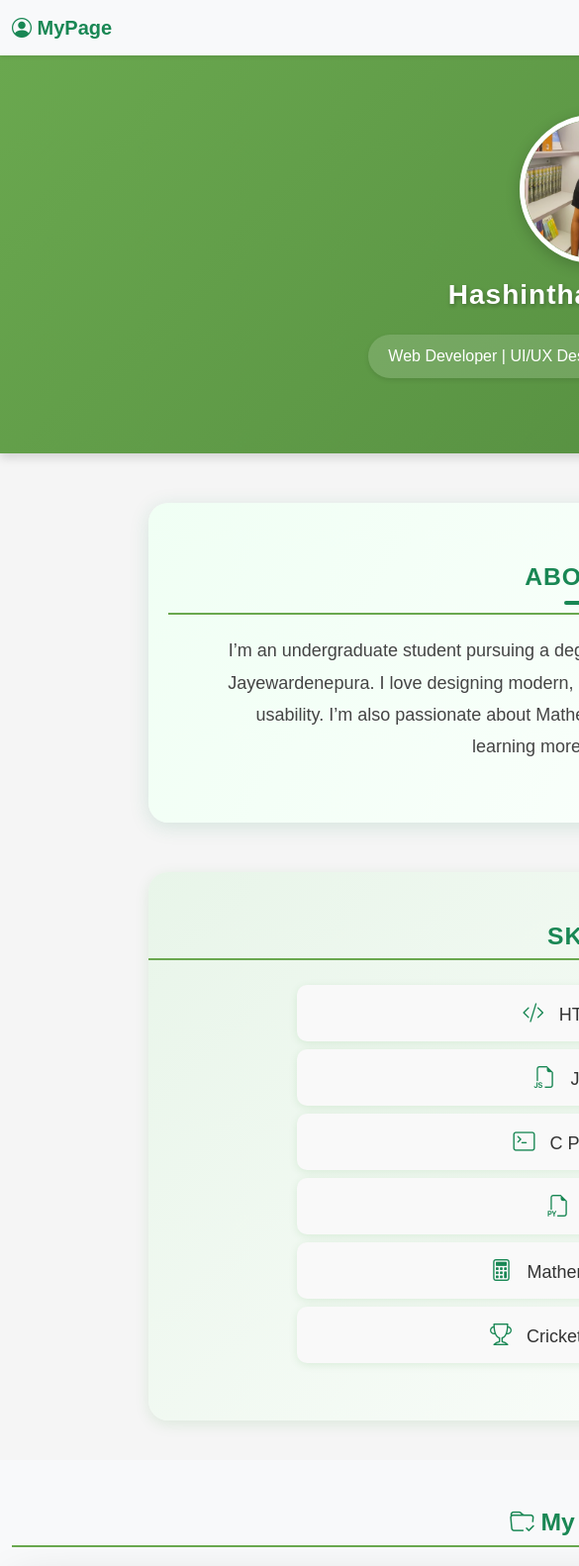
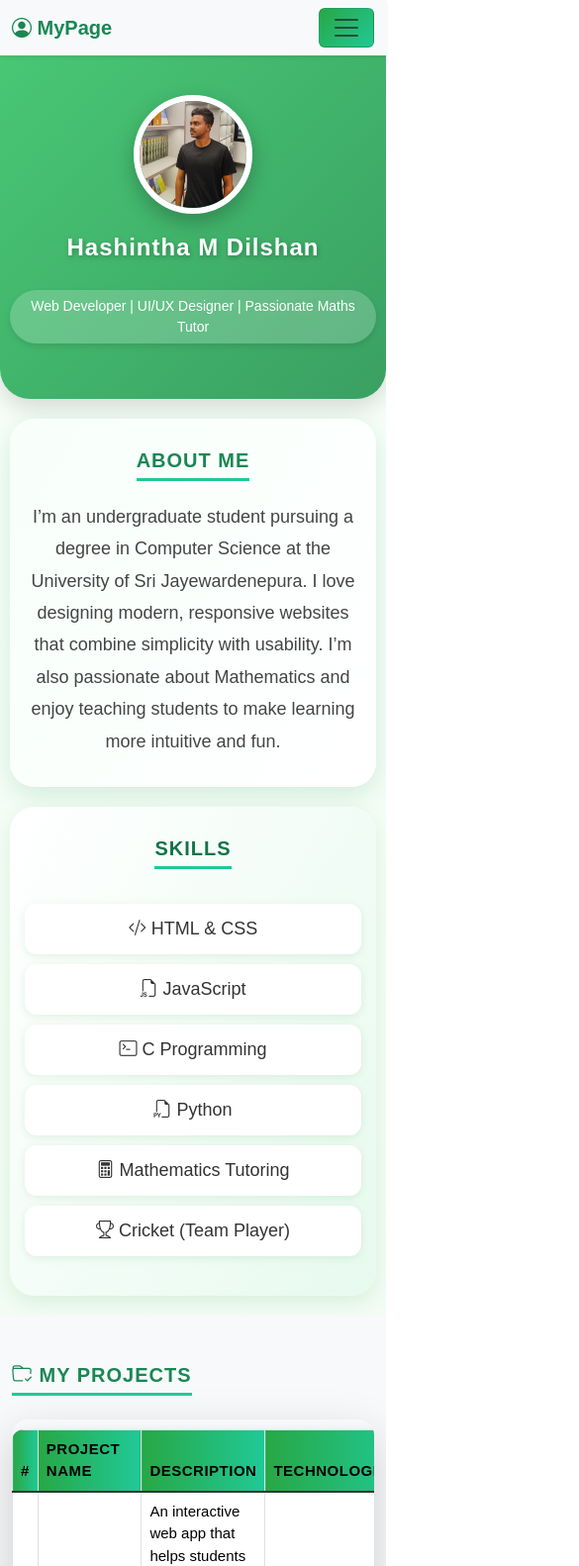
Before and after one commit to hashintha1221/my-portfolio-website, a plain HTML site: page index.html in a window 390 px wide. Shown: the top 1582 px of the page at 99% size, 585 px wide, since content can reach past the window. Drawn offline with nearby package versions, Linux system fonts and the light colour scheme.

Commit message:
css code is clearly

```diff
--- a/styles.css
+++ b/styles.css
@@ -3,25 +3,28 @@ body {
   font-family: "Poppins", sans-serif;
   margin: 0;
   padding: 0;
-  background-color: #f5f5f5;
-  min-width: 1200px; /* Fixed width layout */
+  background: linear-gradient(180deg, #f8fff9, #eaf9ee);
+  color: #333;
+  overflow-x: hidden;
 }
 
 /* ===== Header Section ===== */
 header {
   width: 100%;
-  background: linear-gradient(135deg, #6aa84f, #4e853b);
+  background: linear-gradient(135deg, #48c774, #3aa063);
   color: white;
   text-align: center;
-  padding: 60px 20px;
-  box-shadow: 0 4px 10px rgba(0, 0, 0, 0.15);
+  padding: 70px 20px;
+  border-bottom-left-radius: 50px;
+  border-bottom-right-radius: 50px;
+  box-shadow: 0 8px 25px rgba(0, 0, 0, 0.15);
 }
 
 .header-container {
   display: flex;
   flex-direction: column;
   align-items: center;
-  gap: 15px;
+  gap: 20px;
 }
 
 .profile-img {
@@ -29,54 +32,43 @@ header {
   width: 180px;
   border-radius: 50%;
   object-fit: cover;
-  border: 5px solid white;
-  box-shadow: 0 4px 15px rgba(0, 0, 0, 0.2);
+  border: 6px solid #ffffff;
+  box-shadow: 0 8px 20px rgba(0, 0, 0, 0.25);
   transition: transform 0.4s ease, box-shadow 0.4s ease;
 }
 
 .profile-img:hover {
   transform: scale(1.08);
-  box-shadow: 0 6px 20px rgba(255, 255, 255, 0.3);
+  box-shadow: 0 10px 30px rgba(255, 255, 255, 0.3);
 }
 
 .name {
-  font-size: 36px;
+  font-size: 38px;
   font-weight: 700;
+  text-shadow: 1px 2px 5px rgba(0, 0, 0, 0.25);
   letter-spacing: 1px;
-  text-shadow: 1px 2px 4px rgba(0, 0, 0, 0.3);
 }
 
 .tagline {
   font-size: 18px;
   font-weight: 400;
-  background: rgba(255, 255, 255, 0.15);
-  padding: 10px 20px;
-  border-radius: 25px;
+  background: rgba(255, 255, 255, 0.2);
+  padding: 10px 25px;
+  border-radius: 30px;
   display: inline-block;
-  box-shadow: 0 2px 5px rgba(0, 0, 0, 0.1);
+  box-shadow: 0 3px 6px rgba(0, 0, 0, 0.1);
 }
-
-/* Responsive header */
-@media (max-width: 768px) {
-  .name {
-    font-size: 28px;
-  }
-  .tagline {
-    font-size: 16px;
-  }
-  .profile-img {
-    height: 150px;
-    width: 150px;
-  }
-}
-
 
 /* ===== Section Headings ===== */
 section h2 {
-  border-bottom: 2px solid #6aa84f;
-  padding-bottom: 8px;
-  margin-bottom: 15px;
-  color: #333;
+  color: #198754;
+  border-bottom: 3px solid #20c997;
+  display: inline-block;
+  padding-bottom: 6px;
+  margin-bottom: 20px;
+  text-transform: uppercase;
+  font-weight: 700;
+  letter-spacing: 1px;
 }
 
 /* ===== Projects Table ===== */
@@ -84,45 +76,110 @@ table {
   width: 100%;
   border-collapse: collapse;
   margin-top: 10px;
-  box-shadow: 0 2px 6px rgba(0, 0, 0, 0.1);
-  border-radius: 6px;
+  box-shadow: 0 4px 15px rgba(0, 0, 0, 0.1);
+  border-radius: 12px;
   overflow: hidden;
+  background-color: white;
 }
 
 th, td {
-  border: 1px solid #ddd;
+  border: 1px solid #e0e0e0;
   padding: 14px;
   text-align: left;
-  vertical-align: top;
   font-size: 16px;
 }
 
 th {
-  background: linear-gradient(90deg, #5ba35b, #7ec850);
+  background: linear-gradient(90deg, #28a745, #20c997);
   color: white;
   font-weight: 600;
+  text-transform: uppercase;
   letter-spacing: 0.5px;
 }
 
 tr:nth-child(even) {
-  background-color: #f8f8f8;
+  background-color: #f8fdf9;
 }
 
 tr:hover {
-  background-color: #e6f4ea;
-  transition: background-color 0.3s ease;
+  background-color: #e6f7ec;
+  transition: 0.3s ease;
 }
 
-td:first-child {
-  font-weight: 600;
-  color: #2f5d2f;
+/* ===== Skills Section ===== */
+#skills {
+  background: linear-gradient(120deg, #ffffff, #e7faef);
+  padding: 60px 20px;
+  text-align: center;
+  border-radius: 25px;
+  margin: 50px auto;
+  max-width: 900px;
+  box-shadow: 0 6px 20px rgba(0, 128, 0, 0.1);
 }
 
+#skills h2 {
+  color: #157347;
+  font-weight: 700;
+  margin-bottom: 25px;
+  letter-spacing: 1px;
+}
 
+#skills ul {
+  list-style: none;
+  padding: 0;
+  margin: 0 auto;
+  max-width: 600px;
+}
+
+#skills li {
+  background: white;
+  color: #333;
+  margin: 10px 0;
+  padding: 12px 15px;
+  border-radius: 12px;
+  box-shadow: 0 2px 8px rgba(0, 128, 0, 0.1);
+  font-size: 18px;
+  transition: all 0.3s ease;
+}
+
+#skills li:hover {
+  background: #d1f0d3;
+  color: #0d6efd;
+  transform: scale(1.03);
+}
+
+/* ===== About Section ===== */
+#about {
+  background: linear-gradient(120deg, #f7fffa, #ffffff);
+  padding: 70px 20px;
+  text-align: center;
+  border-radius: 25px;
+  margin: 60px auto;
+  max-width: 950px;
+  box-shadow: 0 8px 25px rgba(25, 135, 84, 0.15);
+  transition: all 0.3s ease;
+}
+
+#about:hover {
+  transform: scale(1.02);
+  box-shadow: 0 10px 30px rgba(25, 135, 84, 0.25);
+}
+
+#about p {
+  font-size: 18px;
+  color: #444;
+  line-height: 1.8;
+  max-width: 750px;
+  margin: 0 auto;
+}
 
 /* ===== Contact Form ===== */
 form {
-  display: block; /* Disable flexbox */
+  display: block;
+  background: white;
+  padding: 25px;
+  border-radius: 12px;
+  box-shadow: 0 6px 20px rgba(0, 128, 0, 0.1);
 }
 
 label {
@@ -134,165 +191,113 @@ label {
 input[type="text"],
 input[type="email"],
 textarea {
-  padding: 10px;
+  width: 100%;
+  padding: 12px;
   border: 1px solid #ccc;
-  border-radius: 4px;
-  width: 100%;
+  border-radius: 8px;
+  margin-bottom: 15px;
   box-sizing: border-box;
-  margin-bottom: 15px;
+  font-size: 16px;
 }
 
 button {
-  background-color: #6aa84f;
+  background: linear-gradient(135deg, #28a745, #20c997);
   color: white;
   border: none;
-  padding: 10px 20px;
-  border-radius: 4px;
+  padding: 12px 25px;
+  border-radius: 8px;
+  font-size: 16px;
   cursor: pointer;
+  transition: all 0.3s ease;
 }
 
 button:hover {
-  background-color: #4e853b;
+  background: linear-gradient(135deg, #218838, #1b9b72);
+  transform: scale(1.05);
 }
 
 /* ===== Footer ===== */
 footer {
-  background-color: #6aa84f;
+  background: linear-gradient(135deg, #3aa063, #48c774);
   color: white;
   text-align: center;
-  padding: 15px;
-  margin-top: 30px;
-  width: 100%;
+  padding: 18px;
+  margin-top: 60px;
+  font-size: 15px;
+  box-shadow: 0 -4px 20px rgba(0, 0, 0, 0.1);
 }
 
 footer a {
-  color: #d9edf7;
+  color: #e2f9e8;
   text-decoration: none;
-  margin: 0 8px;
+  margin: 0 10px;
+  transition: 0.3s;
 }
 
 footer a:hover {
   text-decoration: underline;
+  color: #fff;
 }
 
-#projects table {
-  border-radius: 15px;
-  overflow: hidden;
-  box-shadow: 0 4px 15px rgba(0, 0, 0, 0.1);
+/* ===== Responsive Design ===== */
+
+/* --- Medium Laptops (width < 1200px) --- */
+@media (max-width: 1200px) {
+  .name {
+    font-size: 34px;
+  }
+  header {
+    padding: 60px 20px;
+  }
+  #skills, #about {
+    max-width: 800px;
+  }
 }
 
-#projects th {
-  background: linear-gradient(45deg, #20c997, #28a745);
-  color: white;
-  font-weight: 600;
-  text-transform: uppercase;
+/* --- Tablets (width < 992px) --- */
+@media (max-width: 992px) {
+  .profile-img {
+    height: 160px;
+    width: 160px;
+  }
+  .name {
+    font-size: 30px;
+  }
+  .tagline {
+    font-size: 16px;
+  }
+  table, th, td {
+    font-size: 15px;
+  }
 }
 
-#projects tbody tr:hover {
-  background-color: #e9f7ef;
-  transform: scale(1.01);
-  transition: all 0.3s ease;
+/* --- Phones (width < 600px) --- */
+@media (max-width: 600px) {
+  header {
+    padding: 40px 10px;
+    border-bottom-left-radius: 30px;
+    border-bottom-right-radius: 30px;
   }
-
-#projects td {
-  vertical-align: middle;
-  font-size: 15px;
+  .profile-img {
+    height: 120px;
+    width: 120px;
   }
-
-/* ===== Skills Section Styling ===== */
-#skills {
-  background: linear-gradient(135deg, #e8f5e9, #ffffff);
-  padding: 50px 0;
-  text-align: center;
-  border-radius: 20px;
-  margin: 40px auto;
-  max-width: 900px;
-  box-shadow: 0 4px 15px rgba(0, 128, 0, 0.1);
+  .name {
+    font-size: 24px;
   }
-
-#skills h2 {
-  color: #198754;
-  font-weight: 700;
-  margin-bottom: 25px;
-  letter-spacing: 1px;
-  text-transform: uppercase;
+  .tagline {
+    font-size: 14px;
+    padding: 6px 12px;
   }
-
-#skills ul {
-  list-style: none;
-  padding: 0;
-  margin: 0 auto;
-  max-width: 600px;
+  #about, #skills {
+    margin: 20px 10px;
+    padding: 30px 15px;
   }
-
-#skills li {
-  font-size: 18px;
-  color: #333;
-  padding: 12px 0;
-  margin: 8px 0;
-  background: #f9f9f9;
-  border-radius: 10px;
-  box-shadow: 0 2px 8px rgba(0, 128, 0, 0.1);
-  transition: all 0.3s ease;
+  section h2 {
+    font-size: 20px;
   }
-
-#skills li:hover {
-  background: #d1f0d3;
-  transform: scale(1.03);
-  color: #0d6efd;
+  footer {
+    font-size: 13px;
+    padding: 12px;
   }
-
-#skills i {
-  margin-right: 10px;
-  font-size: 22px;
-  color: #198754;
-  transition: all 0.3s ease;
 }
-
-#skills li:hover i {
-  color: #0d6efd;
-}
-
-/* ===== About Me Section Styling ===== */
-#about {
-  background: linear-gradient(120deg, #f0fff4, #ffffff);
-  padding: 60px 20px;
-  text-align: center;
-  border-radius: 20px;
-  margin: 50px auto;
-  max-width: 900px;
-  box-shadow: 0 4px 20px rgba(25, 135, 84, 0.15);
-  transition: transform 0.3s ease, box-shadow 0.3s ease;
-}
-
-#about:hover {
-  transform: scale(1.02);
-  box-shadow: 0 8px 25px rgba(25, 135, 84, 0.25);
-}
-
-#about h2 {
-  color: #198754;
-  font-weight: 700;
-  margin-bottom: 20px;
-  text-transform: uppercase;
-  letter-spacing: 1px;
-  position: relative;
-}
-
-#about h2::after {
-  content: '';
-  display: block;
-  width: 60px;
-  height: 4px;
-  background-color: #198754;
-  margin: 10px auto 0;
-  border-radius: 2px;
-}
-
-#about p {
-  color: #444;
-  font-size: 18px;
-  line-height: 1.8;
-  max-width: 750px;
-  margin: 0 auto;
-}
```
Lines whose indentation alone changed are shown as unchanged.
